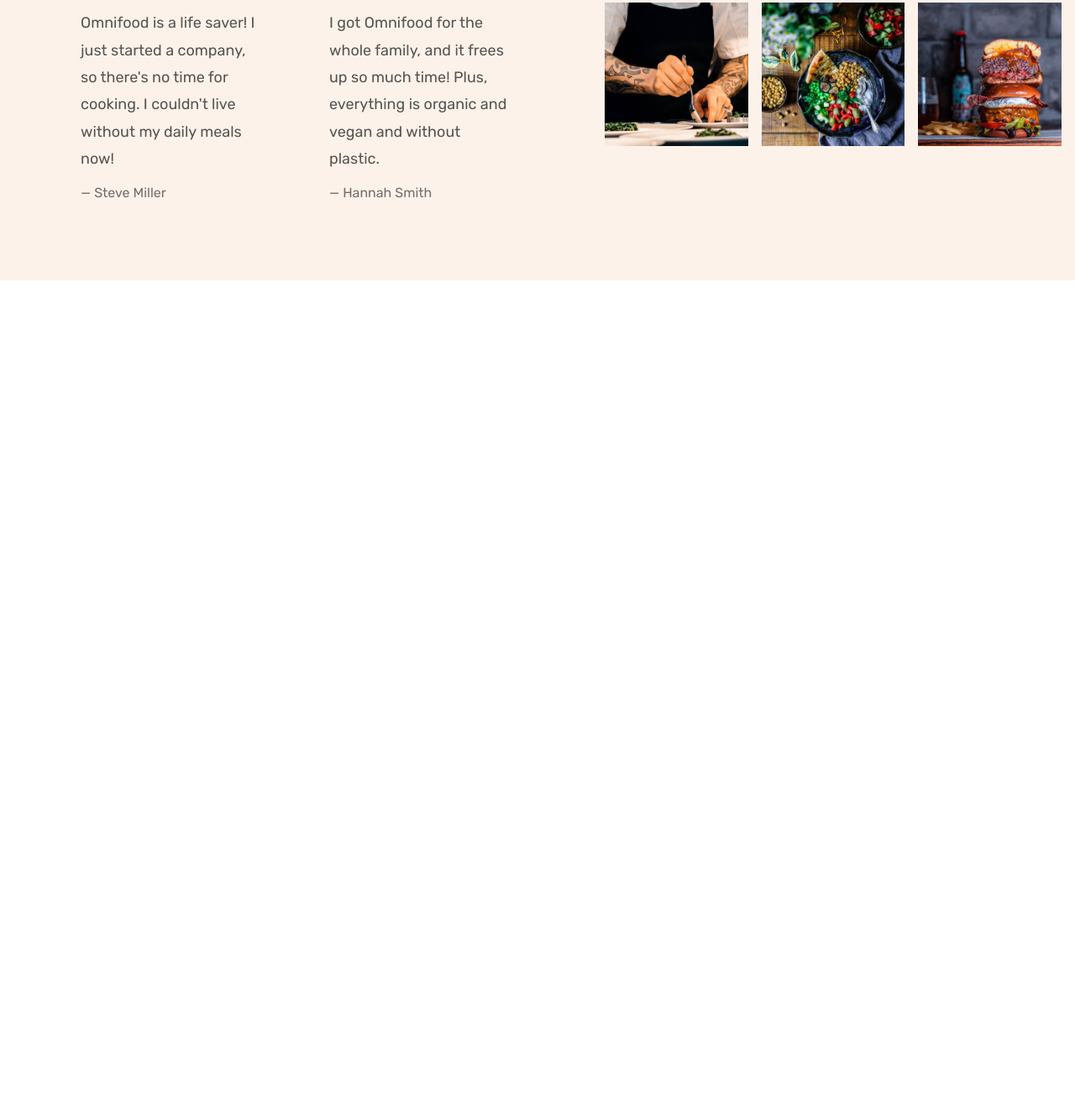
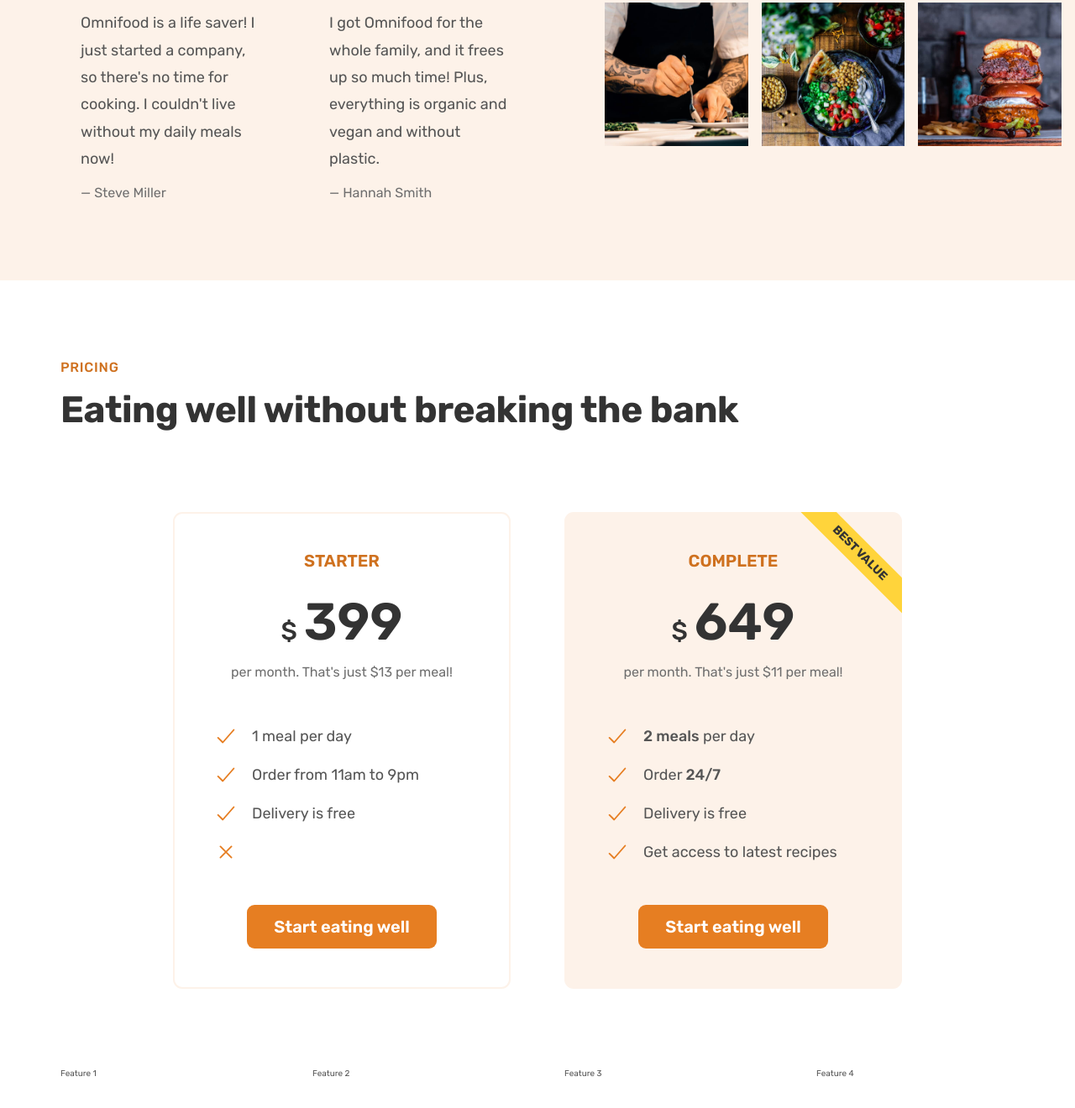
Before and after one commit to HyeeunMok/css-practice, a plain HTML site: page 07-Omnifood-Desktop/index.html in a window 1280 px wide. Shown: the part 4277-5597 px from the top of the page at 84% size. Before the commit the page ends 4611 px from the top, so only its background shows below. Drawn offline with nearby package versions, Linux system fonts and the light colour scheme.

Commit message:
finish Pricing section

```diff
--- a/07-Omnifood-Desktop/css/general.css
+++ b/07-Omnifood-Desktop/css/general.css
@@ -83,6 +83,14 @@
   display: grid;
   column-gap: 6.4rem;
   row-gap: 9.6rem;
+
+  /* margin-bottom: 9.6rem; */
+}
+/* .grid:last-child {
+  margin-bottom: 0;
+} */
+.grid:not(:last-child) {
+  margin-bottom: 9.6rem;
 }
 .grid--2-cols {
   grid-template-columns: repeat(2, 1fr);
@@ -183,6 +191,23 @@
   border-bottom: 1px solid transparent;
 }
 
+.list {
+  list-style: none;
+  display: flex;
+  flex-direction: column;
+  gap: 1.6rem;
+}
+.list-item {
+  font-size: 1.8rem;
+  display: flex;
+  align-items: center;
+  gap: 1.6rem;
+}
+.list-icon {
+  width: 3rem;
+  height: 3rem;
+  color: #e67e22;
+}
 /* HELPER/SETTINGS CLASSES */
 .margin-right-sm {
   margin-right: 1.6rem !important;
--- a/07-Omnifood-Desktop/css/style.css
+++ b/07-Omnifood-Desktop/css/style.css
@@ -254,23 +254,6 @@
   text-align: center;
   font-size: 1.8rem;
 }
-.list {
-  list-style: none;
-  display: flex;
-  flex-direction: column;
-  gap: 1.6rem;
-}
-.list-item {
-  font-size: 1.8rem;
-  display: flex;
-  align-items: center;
-  gap: 1.6rem;
-}
-.list-icon {
-  width: 3rem;
-  height: 3rem;
-  color: #e67e22;
-}
 
 /*************************************/
 /*  TESTIMONIALS SECTION */
@@ -322,3 +305,72 @@
 .gallery-item img:hover {
   transform: scale(1.1);
 }
+
+/*************************************/
+/*  PRICING SECTION */
+/*************************************/
+
+.section-pricing {
+  padding: 9.6rem 0;
+}
+.pricing-plan {
+  border-radius: 11px;
+  width: 75%;
+}
+.pricing-plan--starter {
+  justify-self: end;
+  border: 2px solid #fdf2e9;
+  padding: 4.6rem;
+}
+.pricing-plan--complete {
+  background-color: #fdf2e9;
+  padding: 4.8rem;
+  position: relative;
+  overflow: hidden;
+}
+.pricing-plan--complete::after {
+  content: 'Best value';
+  position: absolute;
+  top: 6%;
+  right: -18%;
+
+  text-transform: uppercase;
+  font-size: 1.4rem;
+  font-weight: 700;
+  color: #333;
+  background-color: #ffd43b;
+  padding: 0.8rem 8rem;
+  transform: rotate(45deg);
+}
+.plan-header {
+  text-align: center;
+  margin-bottom: 4.8rem;
+}
+.plan-name {
+  color: #cf711f;
+  font-weight: 600;
+  font-size: 2rem;
+  text-transform: uppercase;
+  letter-spacing: 0.75;
+  margin-bottom: 3.2rem;
+}
+.plan-price {
+  font-size: 6.2rem;
+  font-weight: 600;
+  color: #333;
+  margin-bottom: 1.6rem;
+}
+.plan-price span {
+  font-size: 3rem;
+  font-weight: 500;
+  margin-right: 0.8rem;
+}
+.plan-text {
+  font-size: 1.6rem;
+  line-height: 1.6;
+  color: #6f6f6f;
+}
+.plan-sign-up {
+  text-align: center;
+  margin-top: 4.8rem;
+}
--- a/07-Omnifood-Desktop/index.html
+++ b/07-Omnifood-Desktop/index.html
@@ -406,6 +406,79 @@
           </figure>
         </div>
       </section>
+
+      <section class="section-pricing">
+        <div class="container">
+          <span class="subheading">Pricing</span>
+          <h2 class="heading-secondary">
+            Eating well without breaking the bank
+          </h2>
+        </div>
+        <div class="container grid grid--2-cols">
+          <div class="pricing-plan pricing-plan--starter">
+            <header class="plan-header">
+              <p class="plan-name">Starter</p>
+              <p class="plan-price"><span>$</span>399</p>
+              <p class="plan-text">per month. That's just $13 per meal!</p>
+            </header>
+            <ul class="list">
+              <li class="list-item">
+                <ion-icon class="list-icon" name="checkmark-outline"></ion-icon
+                ><span>1 meal per day</span>
+              </li>
+              <li class="list-item">
+                <ion-icon class="list-icon" name="checkmark-outline"></ion-icon
+                ><span>Order from 11am to 9pm</span>
+              </li>
+              <li class="list-item">
+                <ion-icon class="list-icon" name="checkmark-outline"></ion-icon
+                ><span>Delivery is free</span>
+              </li>
+              <li class="list-item">
+                <ion-icon class="list-icon" name="close-outline"></ion-icon>
+              </li>
+            </ul>
+            <div class="plan-sign-up">
+              <a href="#" class="btn btn--full">Start eating well</a>
+            </div>
+          </div>
+          <div class="pricing-plan pricing-plan--complete">
+            <header class="plan-header">
+              <p class="plan-name">Complete</p>
+              <p class="plan-price"><span>$</span>649</p>
+              <p class="plan-text">per month. That's just $11 per meal!</p>
+            </header>
+            <ul class="list">
+              <li class="list-item">
+                <ion-icon class="list-icon" name="checkmark-outline"></ion-icon
+                ><span><strong>2 meals</strong> per day</span>
+              </li>
+              <li class="list-item">
+                <ion-icon class="list-icon" name="checkmark-outline"></ion-icon
+                ><span>Order <strong>24/7</strong></span>
+              </li>
+              <li class="list-item">
+                <ion-icon class="list-icon" name="checkmark-outline"></ion-icon
+                ><span>Delivery is free</span>
+              </li>
+              <li class="list-item">
+                <ion-icon class="list-icon" name="checkmark-outline"></ion-icon
+                ><span>Get access to latest recipes</span>
+              </li>
+            </ul>
+            <div class="plan-sign-up">
+              <a href="#" class="btn btn--full">Start eating well</a>
+            </div>
+          </div>
+        </div>
+
+        <div class="container grid grid--4-cols">
+          <div class="feature">Feature 1</div>
+          <div class="feature">Feature 2</div>
+          <div class="feature">Feature 3</div>
+          <div class="feature">Feature 4</div>
+        </div>
+      </section>
     </main>
 
     <script
```
